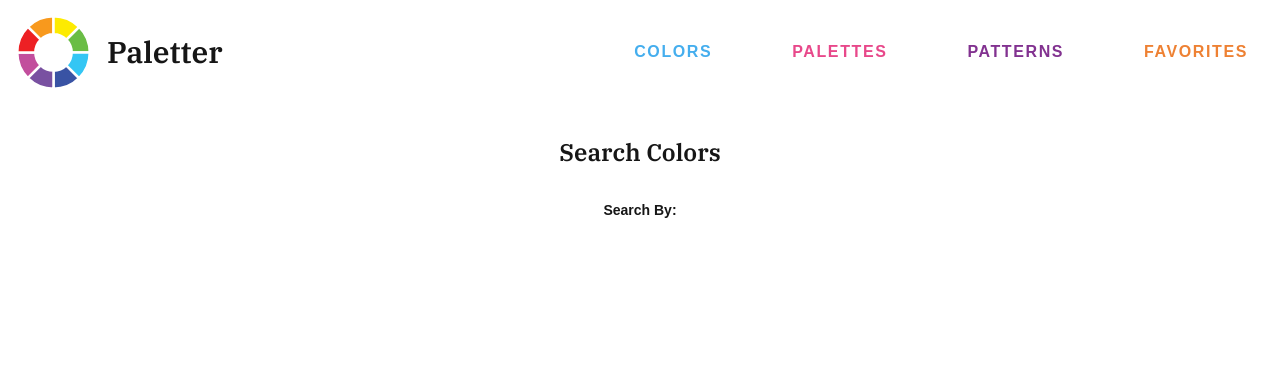
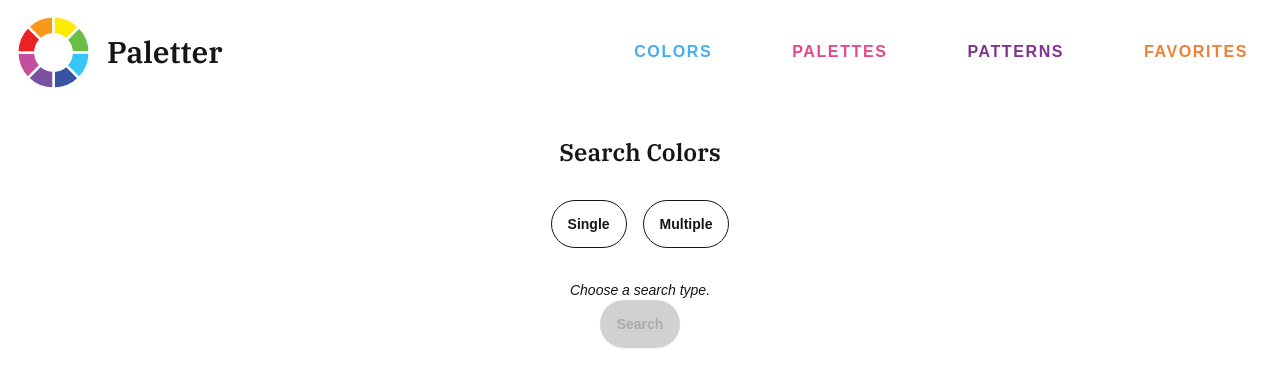
Before and after one commit to allison-baker/react-colors-app, a React (Vite) app: page /search/colors in a window 1280 px wide. Shown: the top 386 px of the page. Built offline with nearby package versions, Linux system fonts and the light colour scheme.

Commit message:
attempt search functionality

```diff
--- /dev/null
+++ b/src/components/InnerSearch.jsx
@@ -0,0 +1,43 @@
+import PropTypes from 'prop-types'
+
+function InnerSearch({ searchType, setUrlPart2 }) {
+	if (searchType === '') {
+		return (
+			<>
+				<p className='text-sm italic'>Choose a search type.</p>
+			</>
+		)
+	} else if (searchType[searchType.length - 1] !== 's') {
+		return (
+			<>
+				<h2>Single Search</h2>
+			</>
+		)
+	} else {
+		return (
+			<>
+				<section>
+					<h2 className='text-center mb-4'>Quick Search:</h2>
+					<div className='flex flex-row gap-4 items-center'>
+						<button className='btn btn-md rounded-full btn-outline' onClick={() => setUrlPart2('random')}>
+							Random
+						</button>
+						<button className='btn btn-md rounded-full btn-outline' onClick={() => setUrlPart2('new')}>
+							New
+						</button>
+						<button className='btn btn-md rounded-full btn-outline' onClick={() => setUrlPart2('top')}>
+							Popular
+						</button>
+					</div>
+				</section>
+			</>
+		)
+	}
+}
+
+InnerSearch.propTypes = {
+	searchType: PropTypes.string,
+	setUrlPart2: PropTypes.func,
+}
+
+export default InnerSearch
--- a/src/pages/Search.jsx
+++ b/src/pages/Search.jsx
@@ -1,23 +1,49 @@
-// import { useState } from 'react'
+import { useState } from 'react'
+import PropTypes from 'prop-types'
 import { useParams } from 'react-router-dom'
+import InnerSearch from '../components/InnerSearch'
+import useFetch from '../useFetch'
+
+function HandleSearch({ urlPart1, urlPart2 }) {
+	const url = 'http://www.colourlovers.com/api/'
+	const { data, error, loading } = useFetch(`${url}${urlPart1}/${urlPart2}`)
+	console.log(data, error, loading)
+
+	return (
+		<>
+			<p>We&apos;re working on it.</p>
+		</>
+	)
+}
+
+HandleSearch.propTypes = {
+	urlPart1: PropTypes.string.isRequired,
+	urlPart2: PropTypes.string.isRequired,
+}
 
 function Search() {
 	const selection = useParams().type
-	console.log(selection)
+
+	const [urlPart1, setUrlPart1] = useState('')
+	const [urlPart2, setUrlPart2] = useState('')
 
 	return (
 		<>
 			<div className='flex flex-col items-center'>
 				<h1 className='text-2xl text-center m-8 capitalize'>Search {selection}</h1>
-				<p className='font-bold text-sm'>Search By:</p>
-				{/* <select className='select select-primary select-sm mt-2' onChange={(e) => setSelection(e.target.value)}>
-					<option value='' disabled selected>
-						--Choose a Search Type--
-					</option>
-					<option value='colors'>Colors</option>
-					<option value='palettes'>Palettes</option>
-					<option value='patterns'>Patterns</option>
-				</select> */}
+				<section className='flex flex-row gap-4 items-center mb-8'>
+					<button className='btn btn-md rounded-full btn-outline' onClick={() => setUrlPart1('color')}>
+						Single
+					</button>
+					<button className='btn btn-md rounded-full btn-outline' onClick={() => setUrlPart1('colors')}>
+						Multiple
+					</button>
+				</section>
+				<InnerSearch searchType={urlPart1} setUrlPart2={setUrlPart2} />
+				<button className='btn btn-md rounded-full btn-outline-success' disabled={!urlPart2} onClick={() => console.log('screaming crying throwing up why wont my code work')}>
+					Search
+				</button>
+				{/* <HandleSearch urlPart1={urlPart1} urlPart2={urlPart2} /> */}
 			</div>
 		</>
 	)
--- a/src/useFetch.jsx
+++ b/src/useFetch.jsx
@@ -11,7 +11,13 @@ export default function useFetch(url) {
             setError(null)
 
             try {
-                const res = await fetch(url)
+                const res = await fetch(url, {
+                    method: 'GET',
+                    headers: {
+                        'Content-Type': 'application/json',
+                        'Access-Control-Allow-Origin': '*',
+                    }
+                })
                 if (!res.ok) {
                     throw new Error(`An error occured: ${res.statusText}`)
                 }
```
